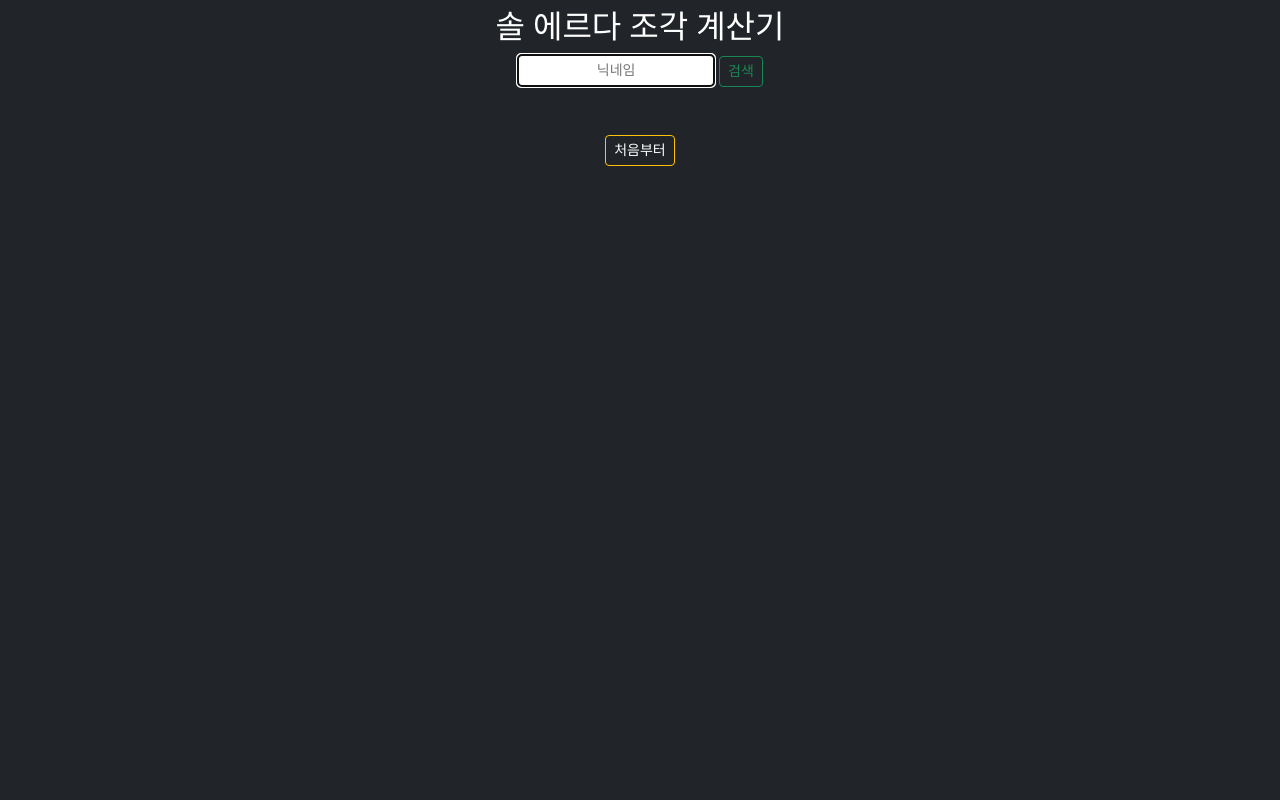
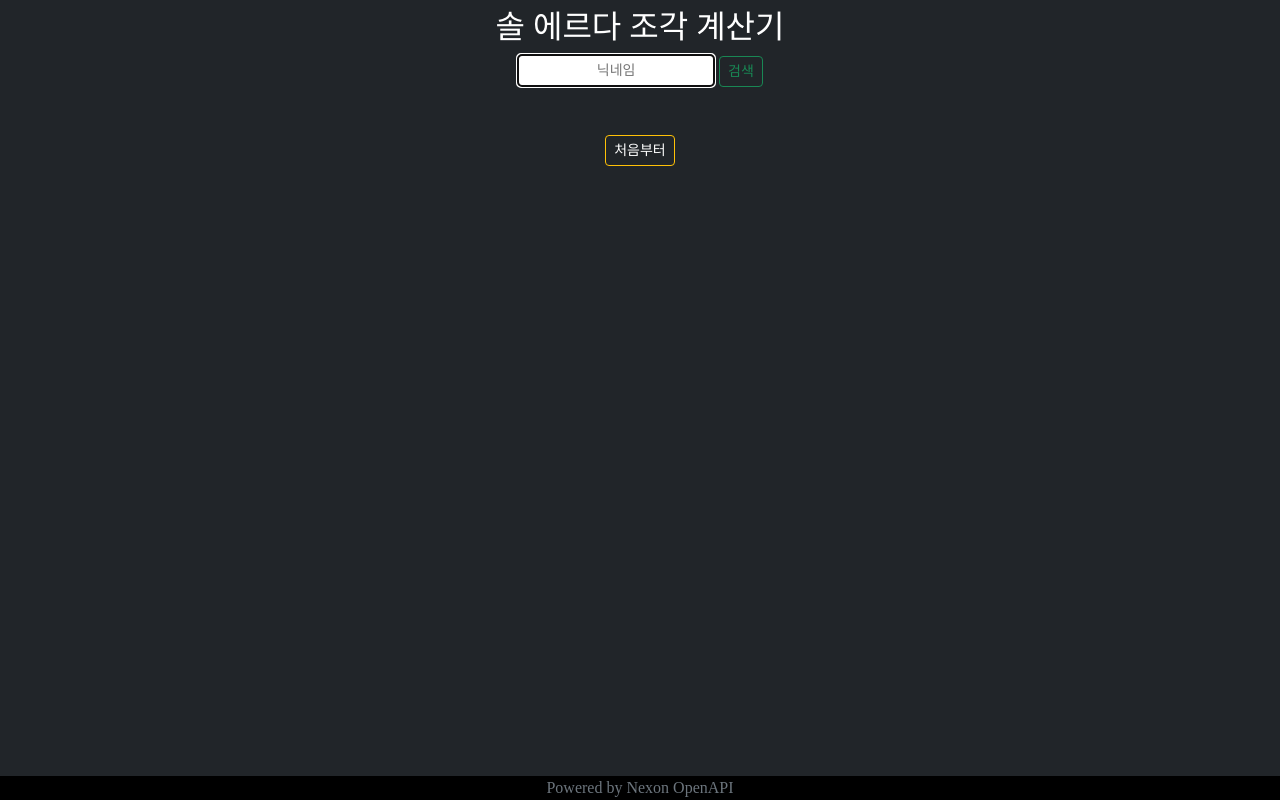
Before and after one commit to Ruan-P/maple_solCalc, a website built with Parcel: page index.html in a window 1280 px wide. Built offline with nearby package versions, Linux system fonts and the light colour scheme; a web font is replaced by a local one.

Commit message:
add: add 'powered by nexon open api' for nexon api rules

```diff
--- a/index.html
+++ b/index.html
@@ -54,7 +54,7 @@
           <br class="p-1">
           <button class="align-content-center btn btn-primary btn-sm text-white" type="button" id="btn-calc">계산</button>
         </div>
-        <div class="collapsed container" id="calc-page">
+      <div class="collapsed container" id="calc-page">
             <div class="row row-cols-4 row-cols-md-4 result-core" id="result-core">
 
             </div>
@@ -70,6 +70,9 @@
 
             </div>
         </div>
+      <div class="fixed-bottom text-center text-secondary bg-black">
+            Powered by Nexon OpenAPI
+        </div>
     </div>
 
 
```
